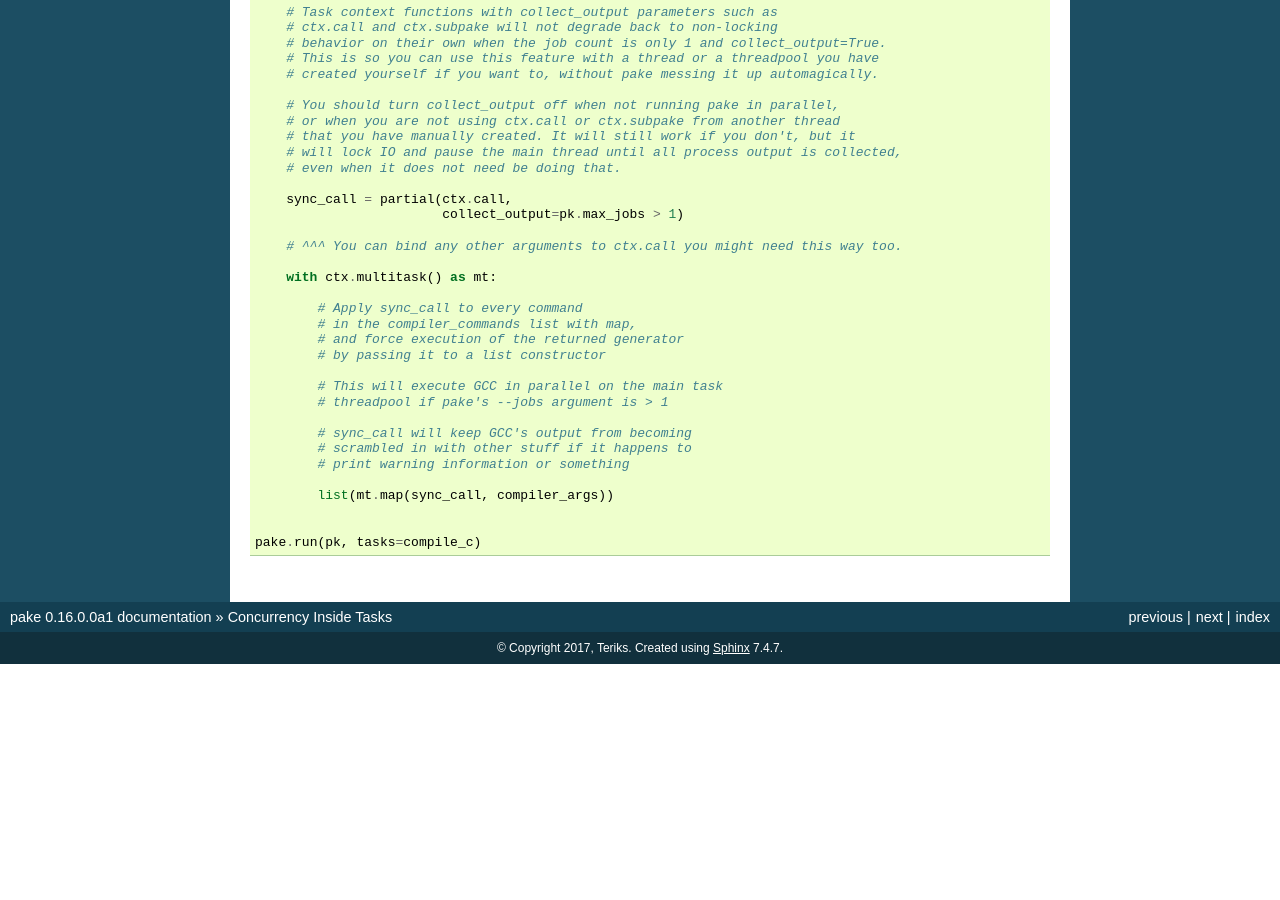
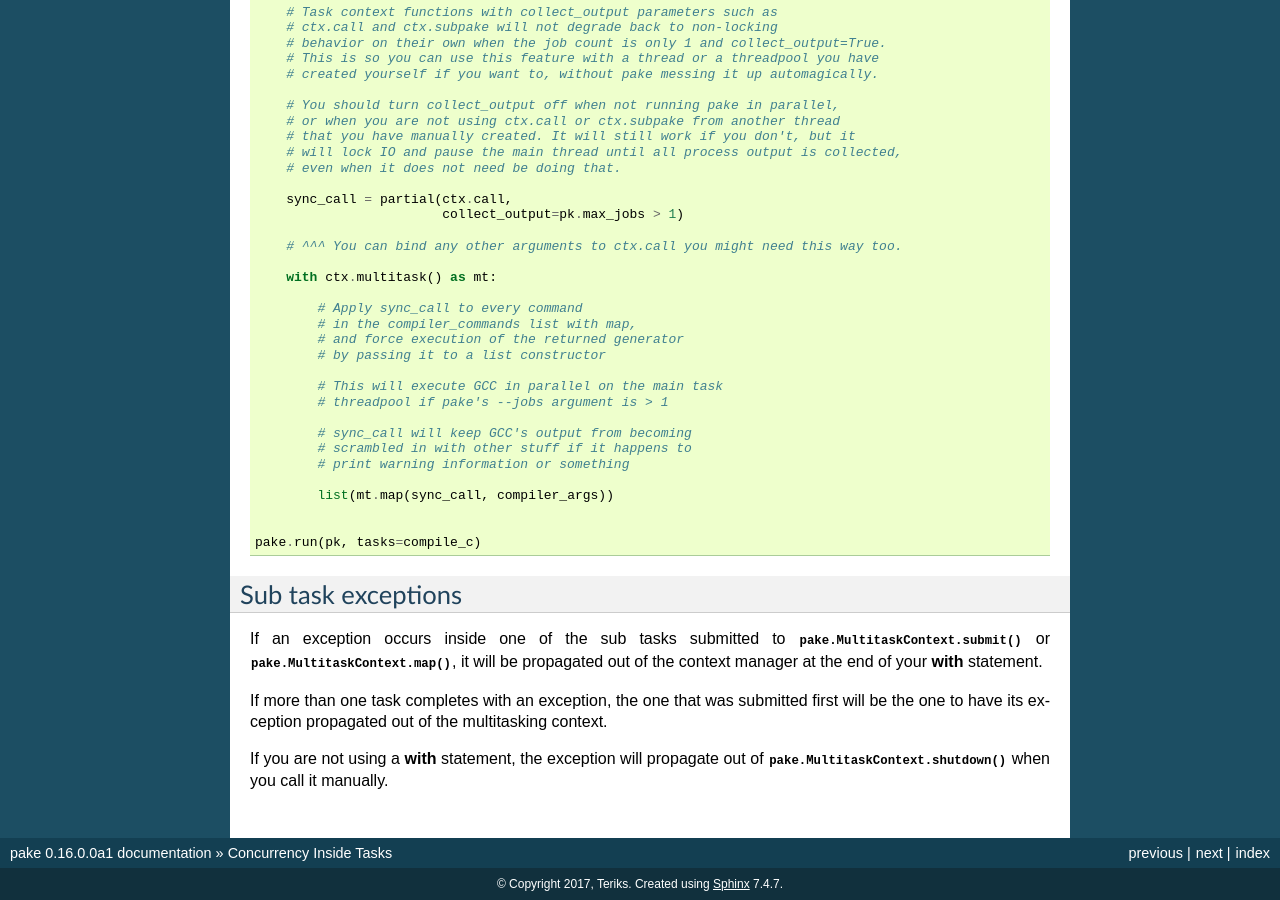
Before and after one commit to Teriks/pake, a Sphinx documentation site: the page built from docs/source/multitasking.rst, in a window 1280 px wide and 900 px high, scrolled down 4169 px. Built offline with Sphinx 7.4.7, drawn with Linux system fonts in a browser that asks for light colours; before the commit the page ends 4833 px from its top, so only the background shows below that.

Commit message:
Document the behavior of exceptions inside subtasks in multitasking.rst

```diff
--- a/docs/source/multitasking.rst
+++ b/docs/source/multitasking.rst
@@ -298,3 +298,18 @@ Example:
 
 
     pake.run(pk, tasks=compile_c)
+
+
+
+Sub task exceptions
+-------------------
+
+If an exception occurs inside one of the sub tasks submitted to :py:meth:`pake.MultitaskContext.submit`
+or :py:meth:`pake.MultitaskContext.map`, it will be propagated out of the context manager at the end
+of your **with** statement.
+
+If more than one task completes with an exception, the one that was submitted
+first will be the one to have its exception propagated out of the multitasking context.
+
+If you are not using a **with** statement, the exception will propagate out of
+:py:meth:`pake.MultitaskContext.shutdown` when you call it manually.
```
